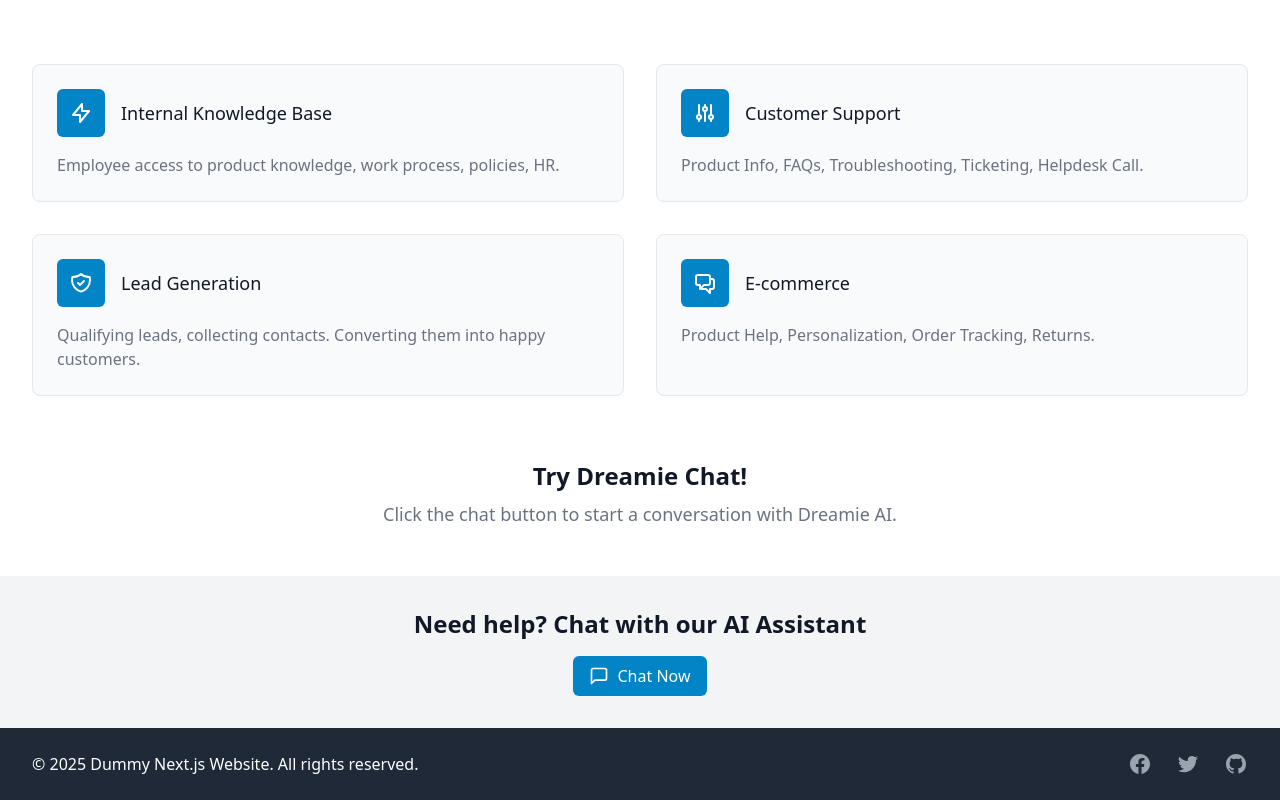
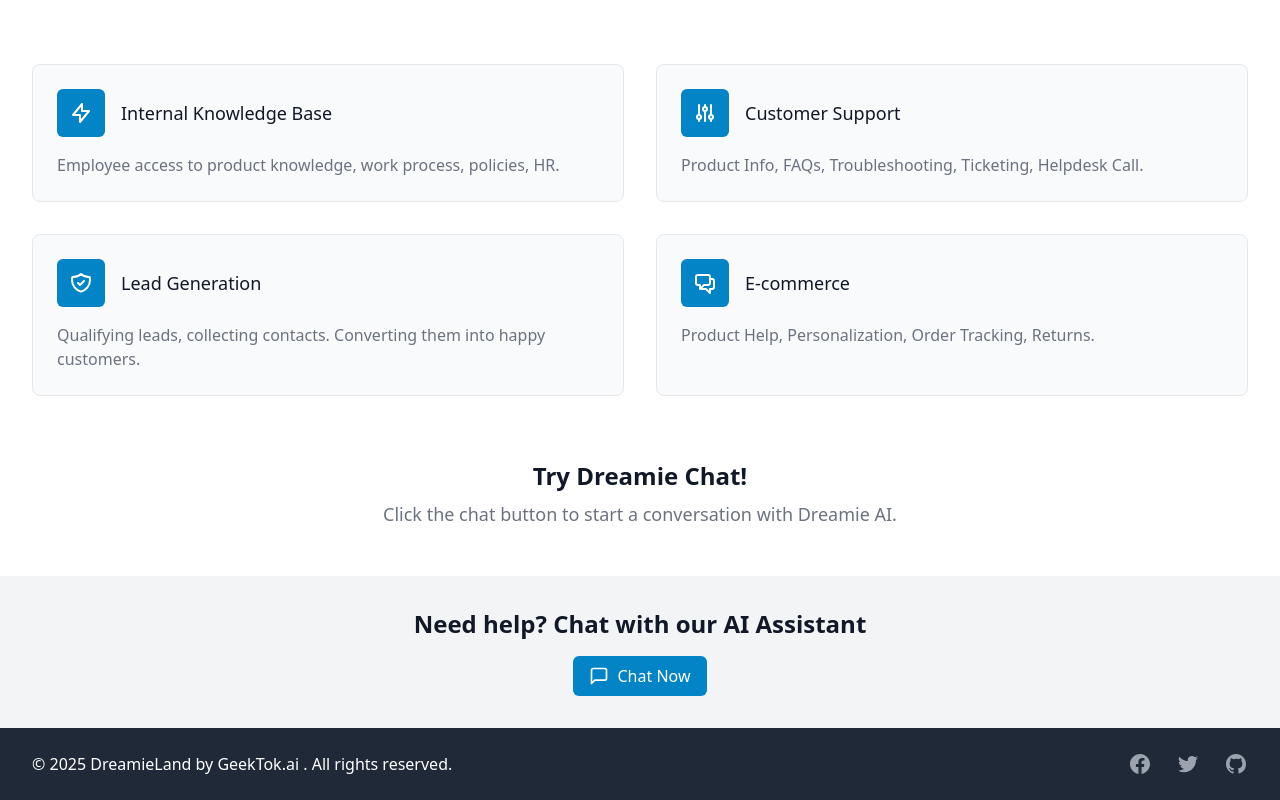
Before and after one commit to superwave135/gemini_chatbot, a Next.js app: page / in a window 1280 px wide. Shown: the part 196-996 px from the top of the page. Built offline with nearby package versions, Linux system fonts and the light colour scheme.

Commit message:
Edits in Footer.js

```diff
--- a/components/Footer.js
+++ b/components/Footer.js
@@ -7,7 +7,7 @@ export default function Footer() {
         <div className="md:flex md:items-center md:justify-between">
           <div className="flex justify-center md:justify-start">
             <p className="text-center md:text-left">
-              &copy; {new Date().getFullYear()} Dummy Next.js Website. All rights reserved.
+              &copy; {new Date().getFullYear()} DreamieLand by GeekTok.ai . All rights reserved.
             </p>
           </div>
 
```
